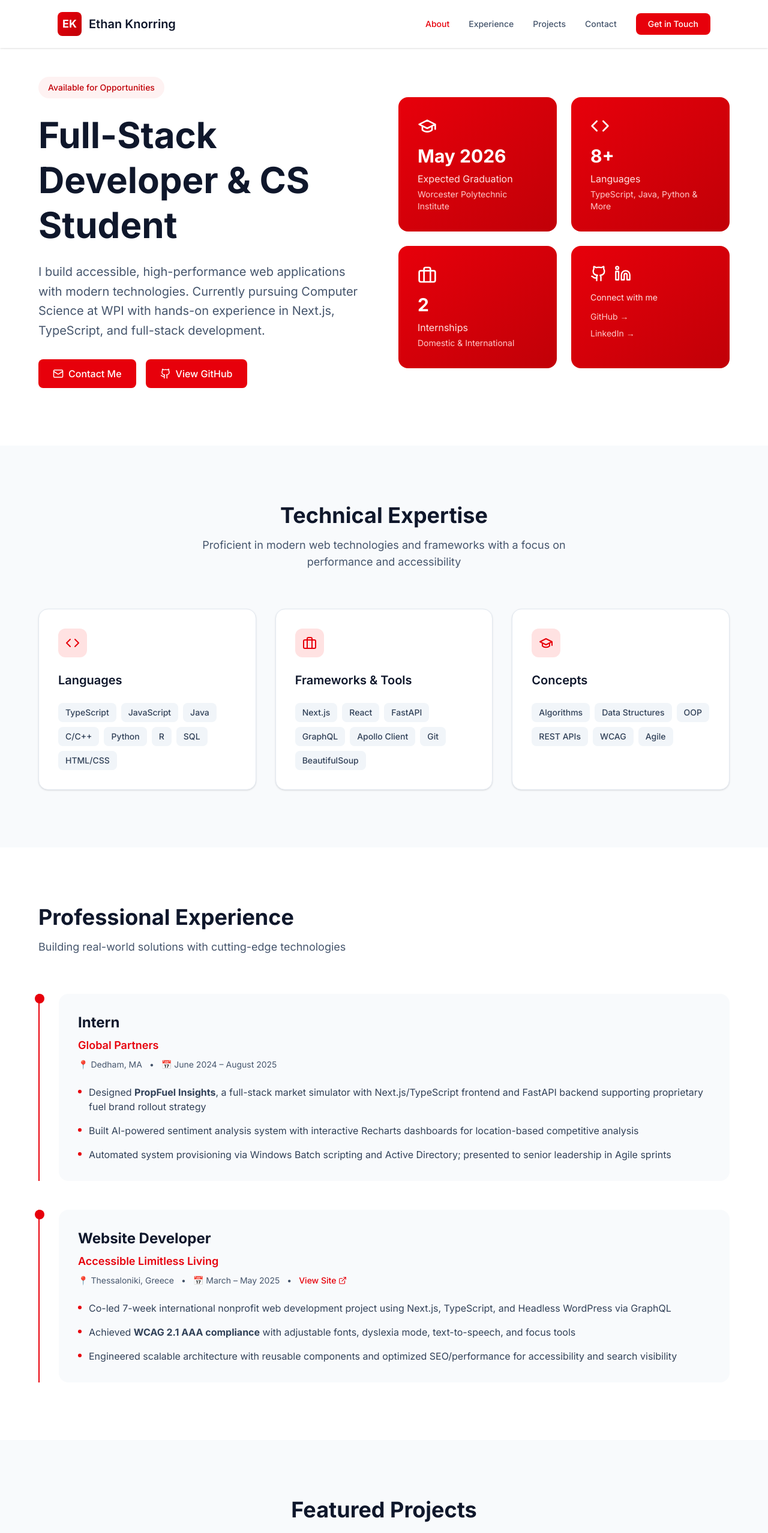
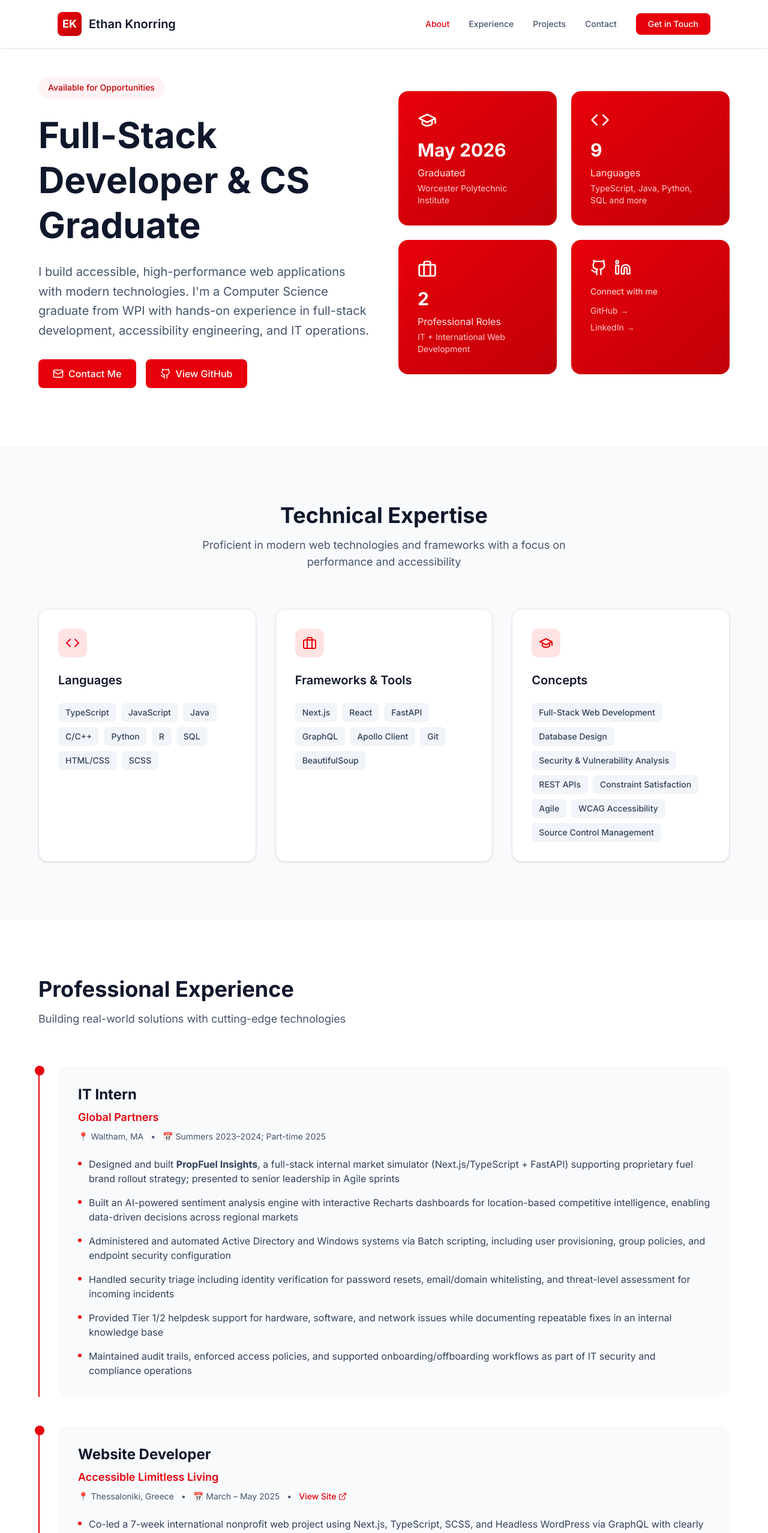
Before and after one commit to EKnorring14/ethan-knorring-portfolio, a Next.js app: page / in a window 1280 px wide. Shown: the top 2556 px of the page at 60% size. Built offline with nearby package versions, Linux system fonts and the light colour scheme.

Commit message:
Graduation update

```diff
--- a/app/page.tsx
+++ b/app/page.tsx
@@ -3,23 +3,23 @@ import { Metadata } from 'next';
 import Portfolio from '../components/Portfolio';
 
 export const metadata: Metadata = {
-  title: 'Ethan Knorring | Full-Stack Developer & Computer Science Student',
-  description: 'Portfolio of Ethan Knorring - Computer Science student at WPI specializing in Next.js, TypeScript, and full-stack development. Experienced in building accessible, high-performance web applications.',
-  keywords: ['Ethan Knorring', 'Full-Stack Developer', 'Computer Science', 'WPI', 'Next.js', 'TypeScript', 'React', 'Web Development'],
+  title: 'Ethan Knorring | Full-Stack Developer, IT Intern, CS Graduate',
+  description: 'Portfolio of Ethan Knorring - WPI Computer Science graduate with experience in full-stack development, accessibility engineering, IT operations, and security-focused tooling.',
+  keywords: ['Ethan Knorring', 'Full-Stack Developer', 'IT Intern', 'Computer Science', 'WPI', 'Next.js', 'TypeScript', 'Accessibility', 'Security'],
   authors: [{ name: 'Ethan Knorring' }],
   creator: 'Ethan Knorring',
   openGraph: {
     type: 'website',
     locale: 'en_US',
     url: 'https://ethanknorring.com',
-    title: 'Ethan Knorring | Full-Stack Developer',
-    description: 'Portfolio showcasing web development projects and experience in Next.js, TypeScript, and accessible web design.',
+    title: 'Ethan Knorring | Full-Stack Developer and IT Intern',
+    description: 'Portfolio showcasing full-stack projects, WCAG-compliant accessibility work, and IT/security experience.',
     siteName: 'Ethan Knorring Portfolio',
   },
   twitter: {
     card: 'summary_large_image',
-    title: 'Ethan Knorring | Full-Stack Developer',
-    description: 'Portfolio showcasing web development projects and experience',
+    title: 'Ethan Knorring | Full-Stack Developer and IT Intern',
+    description: 'Portfolio showcasing full-stack, accessibility, and IT/security experience',
   },
   robots: {
     index: true,
--- a/components/Portfolio.tsx
+++ b/components/Portfolio.tsx
@@ -1,7 +1,7 @@
 'use client';
 
 import React, { useState } from 'react';
-import { Github, Linkedin, Mail, ExternalLink, Code, Briefcase, GraduationCap, ArrowRight, Download } from 'lucide-react';
+import { Github, Linkedin, Mail, ExternalLink, Code, Briefcase, GraduationCap } from 'lucide-react';
 
 export default function Portfolio() {
   const [activeSection, setActiveSection] = useState('about');
@@ -40,7 +40,7 @@ export default function Portfolio() {
                 </button>
               ))}
               <a
-                href="mailto:eknorring@wpi.edu"
+                href="mailto:ethan.knorring@gmail.com"
                 className="px-5 py-2 bg-red-600 hover:bg-red-700 text-white text-sm font-medium rounded-lg transition-colors"
               >
                 Get in Touch
@@ -59,15 +59,15 @@ export default function Portfolio() {
                 Available for Opportunities
               </div>
               <h1 className="text-5xl sm:text-6xl font-bold text-slate-900 mb-6 leading-tight">
-                Full-Stack Developer & CS Student
+                Full-Stack Developer & CS Graduate
               </h1>
               <p className="text-xl text-slate-600 mb-8 leading-relaxed">
                 I build accessible, high-performance web applications with modern technologies.
-                Currently pursuing Computer Science at WPI with hands-on experience in Next.js, TypeScript, and full-stack development.
+                I'm a Computer Science graduate from WPI with hands-on experience in full-stack development, accessibility engineering, and IT operations.
               </p>
               <div className="flex flex-wrap gap-4">
                 <a
-                  href="mailto:eknorring@wpi.edu"
+                  href="mailto:ethan.knorring@gmail.com"
                   className="px-6 py-3 bg-red-600 hover:bg-red-700 text-white font-medium rounded-lg transition-colors inline-flex items-center gap-2"
                 >
                   <Mail size={18} />
@@ -89,20 +89,20 @@ export default function Portfolio() {
               <div className="bg-gradient-to-br from-red-600 to-red-700 p-8 rounded-2xl text-white">
                 <GraduationCap className="mb-4" size={32} />
                 <div className="text-3xl font-bold mb-2">May 2026</div>
-                <div className="text-red-100">Expected Graduation</div>
+                <div className="text-red-100">Graduated</div>
                 <div className="text-sm text-red-200 mt-1">Worcester Polytechnic Institute</div>
               </div>
               <div className="bg-gradient-to-br from-red-600 to-red-700 p-8 rounded-2xl text-white">
                 <Code className="mb-4" size={32} />
-                <div className="text-3xl font-bold mb-2">8+</div>
+                <div className="text-3xl font-bold mb-2">9</div>
                 <div className="text-red-100">Languages</div>
-                <div className="text-sm text-red-200 mt-1">TypeScript, Java, Python & More</div>
+                <div className="text-sm text-red-200 mt-1">TypeScript, Java, Python, SQL and more</div>
               </div>
               <div className="bg-gradient-to-br from-red-600 to-red-700 p-8 rounded-2xl text-white">
                 <Briefcase className="mb-4" size={32} />
                 <div className="text-3xl font-bold mb-2">2</div>
-                <div className="text-red-100">Internships</div>
-                <div className="text-sm text-red-200 mt-1">Domestic & International</div>
+                <div className="text-red-100">Professional Roles</div>
+                <div className="text-sm text-red-200 mt-1">IT + International Web Development</div>
               </div>
               <div className="bg-gradient-to-br from-red-600 to-red-700 p-8 rounded-2xl text-white">
                 <div className="flex items-center gap-3 mb-4">
@@ -141,7 +141,7 @@ export default function Portfolio() {
               </div>
               <h3 className="text-xl font-semibold text-slate-900 mb-6">Languages</h3>
               <div className="flex flex-wrap gap-2">
-                {['TypeScript', 'JavaScript', 'Java', 'C/C++', 'Python', 'R', 'SQL', 'HTML/CSS'].map((skill) => (
+                {['TypeScript', 'JavaScript', 'Java', 'C/C++', 'Python', 'R', 'SQL', 'HTML/CSS', 'SCSS'].map((skill) => (
                   <span key={skill} className="px-3 py-1.5 bg-slate-100 text-slate-700 rounded-lg text-sm font-medium">
                     {skill}
                   </span>
@@ -169,7 +169,7 @@ export default function Portfolio() {
               </div>
               <h3 className="text-xl font-semibold text-slate-900 mb-6">Concepts</h3>
               <div className="flex flex-wrap gap-2">
-                {['Algorithms', 'Data Structures', 'OOP', 'REST APIs', 'WCAG', 'Agile'].map((skill) => (
+                {['Full-Stack Web Development', 'Database Design', 'Security & Vulnerability Analysis', 'REST APIs', 'Constraint Satisfaction', 'Agile', 'WCAG Accessibility', 'Source Control Management'].map((skill) => (
                   <span key={skill} className="px-3 py-1.5 bg-slate-100 text-slate-700 rounded-lg text-sm font-medium">
                     {skill}
                   </span>
@@ -197,27 +197,39 @@ export default function Portfolio() {
               <div className="bg-slate-50 p-8 rounded-2xl">
                 <div className="flex flex-col lg:flex-row lg:justify-between lg:items-start mb-6">
                   <div>
-                    <h3 className="text-2xl font-bold text-slate-900 mb-2">Intern</h3>
+                    <h3 className="text-2xl font-bold text-slate-900 mb-2">IT Intern</h3>
                     <p className="text-red-600 font-semibold text-lg mb-2">Global Partners</p>
                     <div className="flex flex-wrap gap-3 text-sm text-slate-600">
-                      <span>📍 Dedham, MA</span>
+                      <span>📍 Waltham, MA</span>
                       <span>•</span>
-                      <span>📅 June 2024 – August 2025</span>
+                      <span>📅 Summers 2023–2024; Part-time 2025</span>
                     </div>
                   </div>
                 </div>
                 <ul className="space-y-4">
                   <li className="flex items-start gap-3">
                     <div className="w-1.5 h-1.5 bg-red-600 rounded-full mt-2 flex-shrink-0"></div>
-                    <p className="text-slate-700">Designed <strong>PropFuel Insights</strong>, a full-stack market simulator with Next.js/TypeScript frontend and FastAPI backend supporting proprietary fuel brand rollout strategy</p>
+                    <p className="text-slate-700">Designed and built <strong>PropFuel Insights</strong>, a full-stack internal market simulator (Next.js/TypeScript + FastAPI) supporting proprietary fuel brand rollout strategy; presented to senior leadership in Agile sprints</p>
                   </li>
                   <li className="flex items-start gap-3">
                     <div className="w-1.5 h-1.5 bg-red-600 rounded-full mt-2 flex-shrink-0"></div>
-                    <p className="text-slate-700">Built AI-powered sentiment analysis system with interactive Recharts dashboards for location-based competitive analysis</p>
+                    <p className="text-slate-700">Built an AI-powered sentiment analysis engine with interactive Recharts dashboards for location-based competitive intelligence, enabling data-driven decisions across regional markets</p>
                   </li>
                   <li className="flex items-start gap-3">
                     <div className="w-1.5 h-1.5 bg-red-600 rounded-full mt-2 flex-shrink-0"></div>
-                    <p className="text-slate-700">Automated system provisioning via Windows Batch scripting and Active Directory; presented to senior leadership in Agile sprints</p>
+                    <p className="text-slate-700">Administered and automated Active Directory and Windows systems via Batch scripting, including user provisioning, group policies, and endpoint security configuration</p>
+                  </li>
+                  <li className="flex items-start gap-3">
+                    <div className="w-1.5 h-1.5 bg-red-600 rounded-full mt-2 flex-shrink-0"></div>
+                    <p className="text-slate-700">Handled security triage including identity verification for password resets, email/domain whitelisting, and threat-level assessment for incoming incidents</p>
+                  </li>
+                  <li className="flex items-start gap-3">
+                    <div className="w-1.5 h-1.5 bg-red-600 rounded-full mt-2 flex-shrink-0"></div>
+                    <p className="text-slate-700">Provided Tier 1/2 helpdesk support for hardware, software, and network issues while documenting repeatable fixes in an internal knowledge base</p>
+                  </li>
+                  <li className="flex items-start gap-3">
+                    <div className="w-1.5 h-1.5 bg-red-600 rounded-full mt-2 flex-shrink-0"></div>
+                    <p className="text-slate-700">Maintained audit trails, enforced access policies, and supported onboarding/offboarding workflows as part of IT security and compliance operations</p>
                   </li>
                 </ul>
               </div>
@@ -250,15 +262,15 @@ export default function Portfolio() {
                 <ul className="space-y-4">
                   <li className="flex items-start gap-3">
                     <div className="w-1.5 h-1.5 bg-red-600 rounded-full mt-2 flex-shrink-0"></div>
-                    <p className="text-slate-700">Co-led 7-week international nonprofit web development project using Next.js, TypeScript, and Headless WordPress via GraphQL</p>
+                    <p className="text-slate-700">Co-led a 7-week international nonprofit web project using Next.js, TypeScript, SCSS, and Headless WordPress via GraphQL with clearly defined content contracts</p>
                   </li>
                   <li className="flex items-start gap-3">
                     <div className="w-1.5 h-1.5 bg-red-600 rounded-full mt-2 flex-shrink-0"></div>
-                    <p className="text-slate-700">Achieved <strong>WCAG 2.1 AAA compliance</strong> with adjustable fonts, dyslexia mode, text-to-speech, and focus tools</p>
+                    <p className="text-slate-700">Achieved <strong>WCAG 2.1 AAA compliance</strong>, the highest accessibility standard, with dyslexia mode, text-to-speech, adjustable fonts, and advanced focus tools</p>
                   </li>
                   <li className="flex items-start gap-3">
                     <div className="w-1.5 h-1.5 bg-red-600 rounded-full mt-2 flex-shrink-0"></div>
-                    <p className="text-slate-700">Engineered scalable architecture with reusable components and optimized SEO/performance for accessibility and search visibility</p>
+                    <p className="text-slate-700">Engineered reusable component architecture, improved SEO structure, added unit testing, and optimized load speed for users with assistive technologies</p>
                   </li>
                 </ul>
               </div>
@@ -285,7 +297,7 @@ export default function Portfolio() {
                   <Code className="text-red-600" size={24} />
                 </div>
                 <a
-                  href="https://student-solver-tool.vercel.app"
+                  href="https://sts.cs.wpi.edu"
                   target="_blank"
                   rel="noopener noreferrer"
                   className="text-slate-400 hover:text-red-600 transition-colors"
@@ -294,16 +306,17 @@ export default function Portfolio() {
                 </a>
               </div>
               <h3 className="text-xl font-bold text-slate-900 mb-2 group-hover:text-red-600 transition-colors">
-                Academic Assignment Optimizer
+                Academic Assignment Optimizer & Validator
               </h3>
               <p className="text-sm text-red-600 font-medium mb-3">Algorithm & UI Lead</p>
               <p className="text-slate-600 mb-6">
-                Assignment system used by WPI to automate TA/PLA/GLA assignments using backtracking search and constraint satisfaction with guided debugging and interactive UI.
+                Officially deployed at WPI as the standard TA/PLA/GLA assignment platform, serving 100+ active users and reducing a weeks-long manual process to instant results.
               </p>
               <div className="flex flex-wrap gap-2">
                 <span className="px-3 py-1 bg-slate-100 text-slate-700 rounded-lg text-xs font-medium">Algorithms</span>
                 <span className="px-3 py-1 bg-slate-100 text-slate-700 rounded-lg text-xs font-medium">Constraint Satisfaction</span>
                 <span className="px-3 py-1 bg-slate-100 text-slate-700 rounded-lg text-xs font-medium">Database Design</span>
+                <span className="px-3 py-1 bg-slate-100 text-slate-700 rounded-lg text-xs font-medium">SQL</span>
               </div>
             </div>
 
@@ -327,11 +340,12 @@ export default function Portfolio() {
               </h3>
               <p className="text-sm text-red-600 font-medium mb-3">International Nonprofit Project</p>
               <p className="text-slate-600 mb-6">
-                WCAG 2.1 AAA compliant nonprofit website with Next.js, TypeScript, and Headless WordPress featuring advanced accessibility tools including dyslexia mode and text-to-speech.
+                WCAG 2.1 AAA compliant nonprofit site built with Next.js, TypeScript, SCSS, and Headless WordPress, including dyslexia mode, text-to-speech, and advanced focus tooling.
               </p>
               <div className="flex flex-wrap gap-2">
                 <span className="px-3 py-1 bg-slate-100 text-slate-700 rounded-lg text-xs font-medium">Next.js</span>
                 <span className="px-3 py-1 bg-slate-100 text-slate-700 rounded-lg text-xs font-medium">GraphQL</span>
+                <span className="px-3 py-1 bg-slate-100 text-slate-700 rounded-lg text-xs font-medium">SCSS</span>
                 <span className="px-3 py-1 bg-slate-100 text-slate-700 rounded-lg text-xs font-medium">WCAG AAA</span>
               </div>
             </div>
@@ -344,11 +358,11 @@ export default function Portfolio() {
                 </div>
               </div>
               <h3 className="text-xl font-bold text-slate-900 mb-2 group-hover:text-red-600 transition-colors">
-                Security & Automation Tools
+                Security Research & Automation Tools
               </h3>
               <p className="text-sm text-red-600 font-medium mb-3">Educational Security Suite</p>
               <p className="text-slate-600 mb-6">
-                Educational keylogger demonstrating input capture techniques, password analyzer evaluating entropy and vulnerabilities, and web scraper for automated data extraction.
+                Educational security research suite featuring a Java keylogger for low-level input capture, a password entropy analyzer for vulnerability evaluation, and a BeautifulSoup scraper with configurable parsing pipelines.
               </p>
               <div className="flex flex-wrap gap-2">
                 <span className="px-3 py-1 bg-slate-100 text-slate-700 rounded-lg text-xs font-medium">Java</span>
@@ -370,12 +384,13 @@ export default function Portfolio() {
               </h3>
               <p className="text-sm text-red-600 font-medium mb-3">Interactive Web Application</p>
               <p className="text-slate-600 mb-6">
-                Interactive browser-based trivia game using vanilla JavaScript with real-time validation and roster challenge mode featuring historical Red Sox data.
+                Built in vanilla JavaScript with real-time validation, dynamic question loading, and a roster challenge mode focused on historical Red Sox lineups.
               </p>
               <div className="flex flex-wrap gap-2">
                 <span className="px-3 py-1 bg-slate-100 text-slate-700 rounded-lg text-xs font-medium">JavaScript</span>
                 <span className="px-3 py-1 bg-slate-100 text-slate-700 rounded-lg text-xs font-medium">Game Development</span>
                 <span className="px-3 py-1 bg-slate-100 text-slate-700 rounded-lg text-xs font-medium">DOM Manipulation</span>
+                <span className="px-3 py-1 bg-slate-100 text-slate-700 rounded-lg text-xs font-medium">State Management</span>
               </div>
             </div>
           </div>
@@ -393,7 +408,7 @@ export default function Portfolio() {
 
           <div className="flex flex-col sm:flex-row gap-4 justify-center mb-12">
             <a
-              href="mailto:eknorring@wpi.edu"
+              href="mailto:ethan.knorring@gmail.com"
               className="px-8 py-4 bg-red-600 hover:bg-red-700 text-white font-semibold rounded-lg transition-colors inline-flex items-center justify-center gap-2"
             >
               <Mail size={20} />
@@ -414,15 +429,18 @@ export default function Portfolio() {
             <div className="flex flex-col sm:flex-row justify-center items-center gap-6 text-slate-400">
               <div className="flex items-center gap-2">
                 <Mail size={16} />
-                <span>eknorring@wpi.edu</span>
+                <span>ethan.knorring@gmail.com</span>
               </div>
               <div className="hidden sm:block">•</div>
               <div className="flex items-center gap-2">
                 <span>📍 Worcester, MA</span>
               </div>
               <div className="hidden sm:block">•</div>
+              <div className="flex items-center gap-2">
+                <span>(508) 768-7318</span>
+              </div>
             </div>
-            <p className="text-sm text-slate-500 mt-6">Expected Graduation: May 2026</p>
+            <p className="text-sm text-slate-500 mt-6">Graduated: May 2026</p>
           </div>
         </div>
       </section>
@@ -435,7 +453,7 @@ export default function Portfolio() {
               <div className="w-8 h-8 bg-gradient-to-br from-red-600 to-red-700 rounded-lg flex items-center justify-center">
                 <span className="text-white font-bold text-sm">EK</span>
               </div>
-              <span className="text-slate-400 text-sm">© 2025 Ethan Knorring</span>
+              <span className="text-slate-400 text-sm">© {new Date().getFullYear()} Ethan Knorring</span>
             </div>
             <div className="flex items-center gap-6">
               <a
@@ -455,7 +473,7 @@ export default function Portfolio() {
                 <Linkedin size={20} />
               </a>
               <a
-                href="mailto:eknorring@wpi.edu"
+                href="mailto:ethan.knorring@gmail.com"
                 className="text-slate-400 hover:text-white transition-colors"
               >
                 <Mail size={20} />
```
